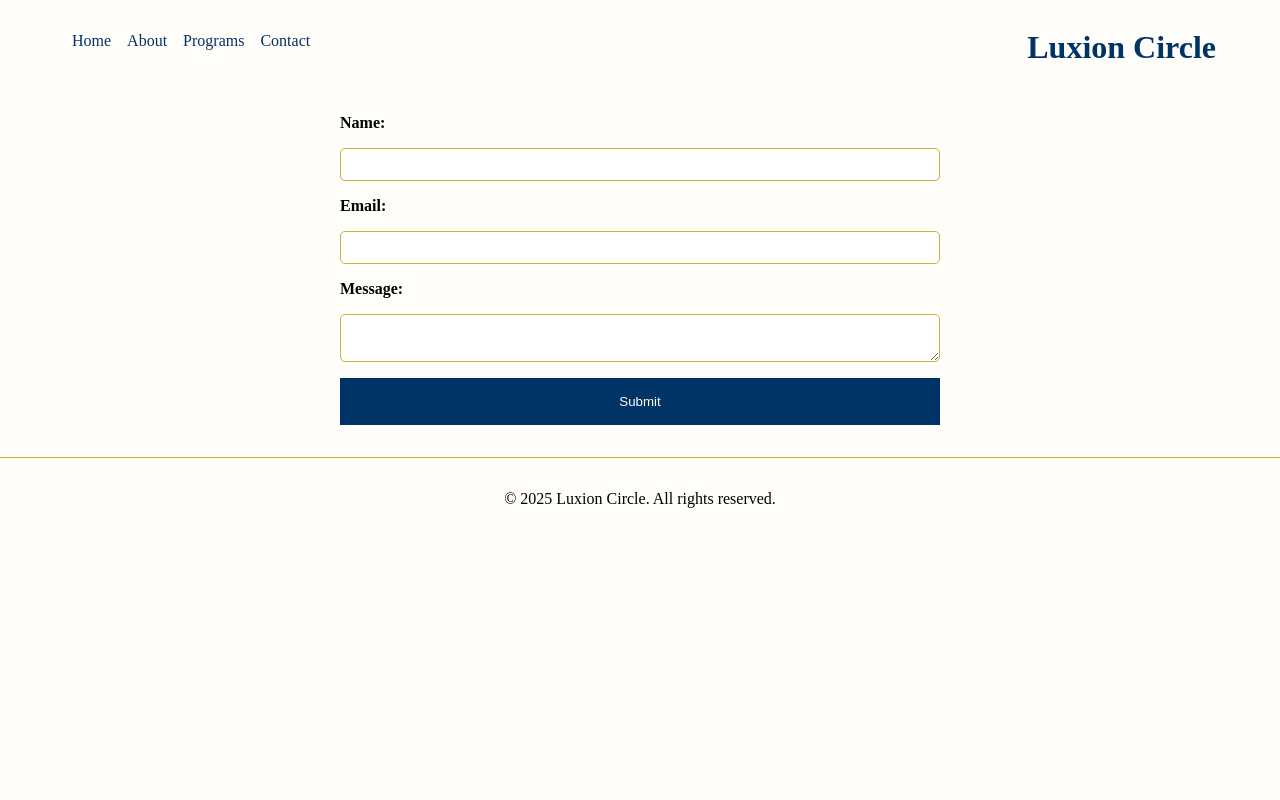
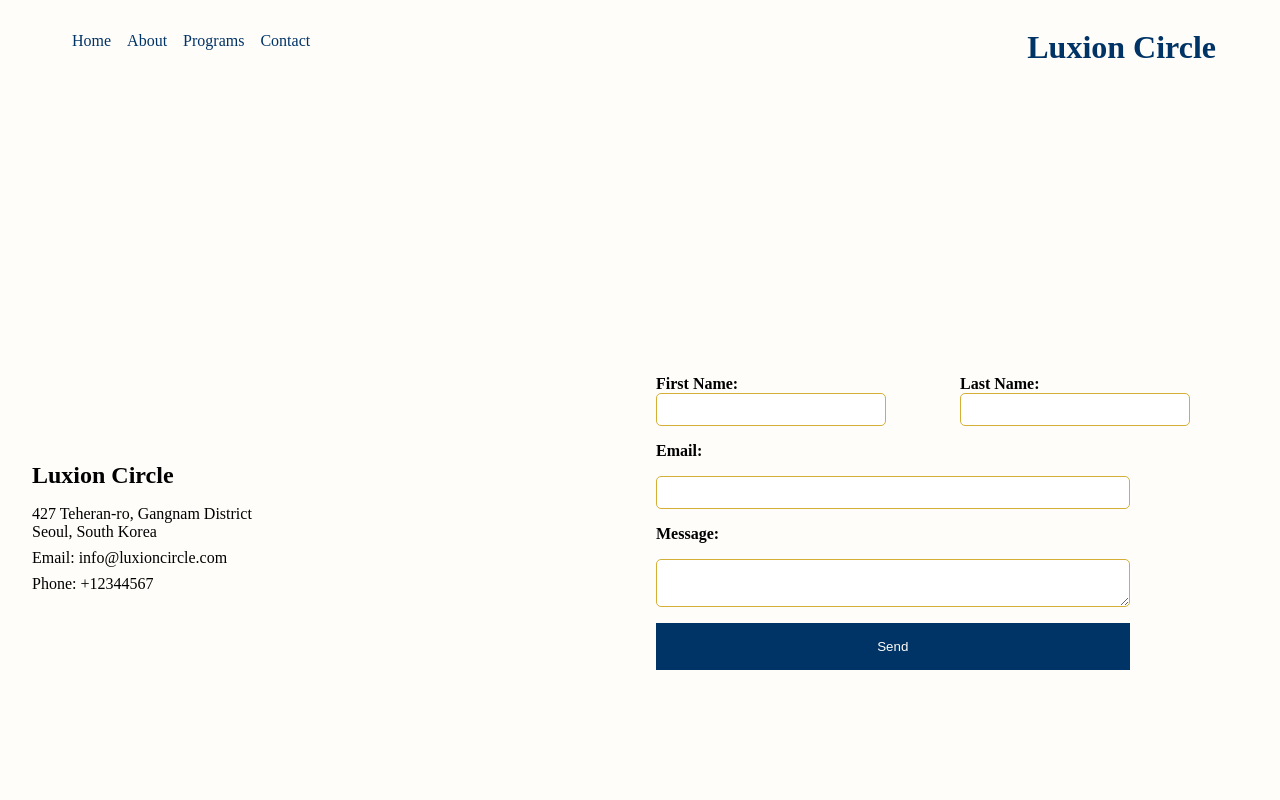
Before and after one commit to iostolaza/luxioncircle-website, a website: page public/contact.html in a window 1280 px wide. Shown: the top 800 px of the page. Drawn offline with Linux system fonts and the light colour scheme.

Commit message:
Index page adjustment and css

```diff
--- a/public/contact.html
+++ b/public/contact.html
@@ -18,15 +18,29 @@
 </nav>
 <h1>Luxion Circle</h1>
 </header>
-<main>
+<main class="contact-main">
+    <div class="contact-info">
+        <h2>Luxion Circle</h2>
+        <p>427 Teheran-ro, Gangnam District<br>Seoul, South Korea</p>
+        <p>Email: info@luxioncircle.com</p>
+        <p>Phone: +12344567</p>
+    </div>
     <form id="contact-form" action="/api/contact" method="POST">
-<label for="name">Name:</label>
-<input type="text" id="name" name="name" required>
+        <div class="name-row">
+            <div class="name-field">
+                <label for="first_name">First Name:</label>
+                <input type="text" id="first_name" name="first_name" required>
+            </div>
+            <div class="name-field">
+                <label for="last_name">Last Name:</label>
+                <input type="text" id="last_name" name="last_name" required>
+            </div>
+        </div>
         <label for="email">Email:</label>
         <input type="email" id="email" name="email" required>
         <label for="message">Message:</label>
         <textarea id="message" name="message" required></textarea>
-<button type="submit">Submit</button>
+        <button type="submit">Send</button>
     </form>
 </main>
 <footer>
--- a/public/css/style.css
+++ b/public/css/style.css
@@ -5,10 +5,14 @@
 
 body {
     margin: 0;
-    font-family: 'Playfair Display SC', serif;
+    font-family: 'Playfair Display', serif;
     background-color: #FFFDF9;
     color: #000;
     overflow-x: hidden; /* Prevent horizontal scrolling */
+}
+
+h1, h2, h3 {
+    font-family: 'Playfair Display SC', serif;
 }
 
 header {
@@ -166,16 +170,42 @@ footer {
 }
 
 /* Contact form */
-main {
+.contact-main {
+    min-height: 110vh; /* Longer vertically */
+    display: flex;
+    justify-content: space-between;
+    align-items: center;
     padding: 2rem;
 }
 
+.contact-info {
+    flex: 1;
+    padding-right: 2rem;
+    text-align: left; /* Align text left */
+}
+
+.contact-info h2 {
+    margin-bottom: 1rem;
+}
+
+.contact-info p {
+    margin: 0.5rem 0;
+}
+
 form {
-    max-width: 600px;
-    margin: 0 auto;
+    flex: 1;
     display: flex;
     flex-direction: column;
     gap: 1rem;
+}
+
+.name-row {
+    display: flex;
+    gap: 1rem;
+}
+
+.name-field {
+    flex: 1;
 }
 
 label {
@@ -183,6 +213,7 @@ label {
 }
 
 input, textarea {
+    width: 80%; /* Less wide */
     padding: 0.5rem;
     border: 1px solid #D4AF37;
     border-radius: 5px;
@@ -194,6 +225,7 @@ button {
     color: #FFFDF9;
     border: none;
     cursor: pointer;
+    width: 80%; /* Match input width */
 }
 
 /* Responsive */
@@ -215,4 +247,19 @@ button {
     .hero-text p {
         font-size: 1.5rem;
     }
+    .contact-main {
+        flex-direction: column;
+        gap: 2rem;
+    }
+    .contact-info {
+        padding-right: 0;
+        text-align: center;
+    }
+    .name-row {
+        flex-direction: column;
+        gap: 1rem;
+    }
+    input, textarea, button {
+        width: 100%;
+    }
 }
```
Lines whose indentation alone changed are shown as unchanged.
